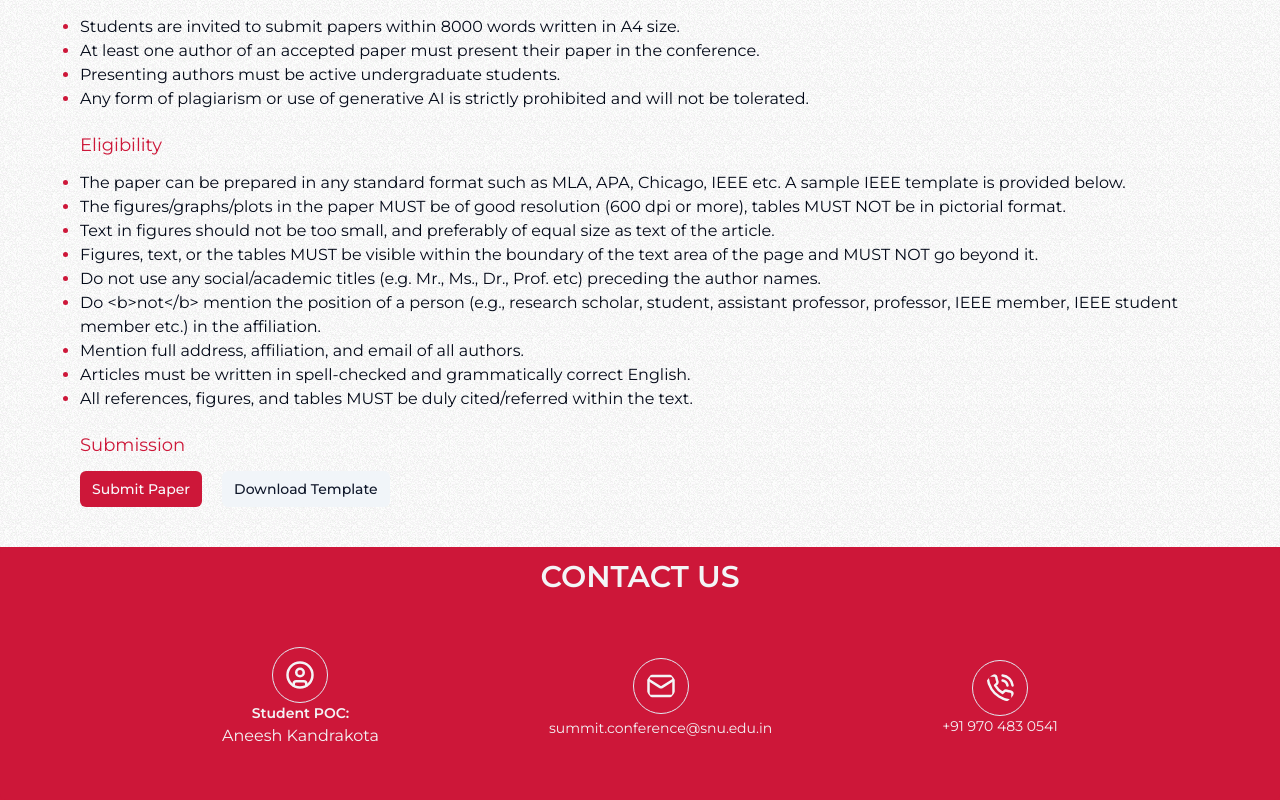
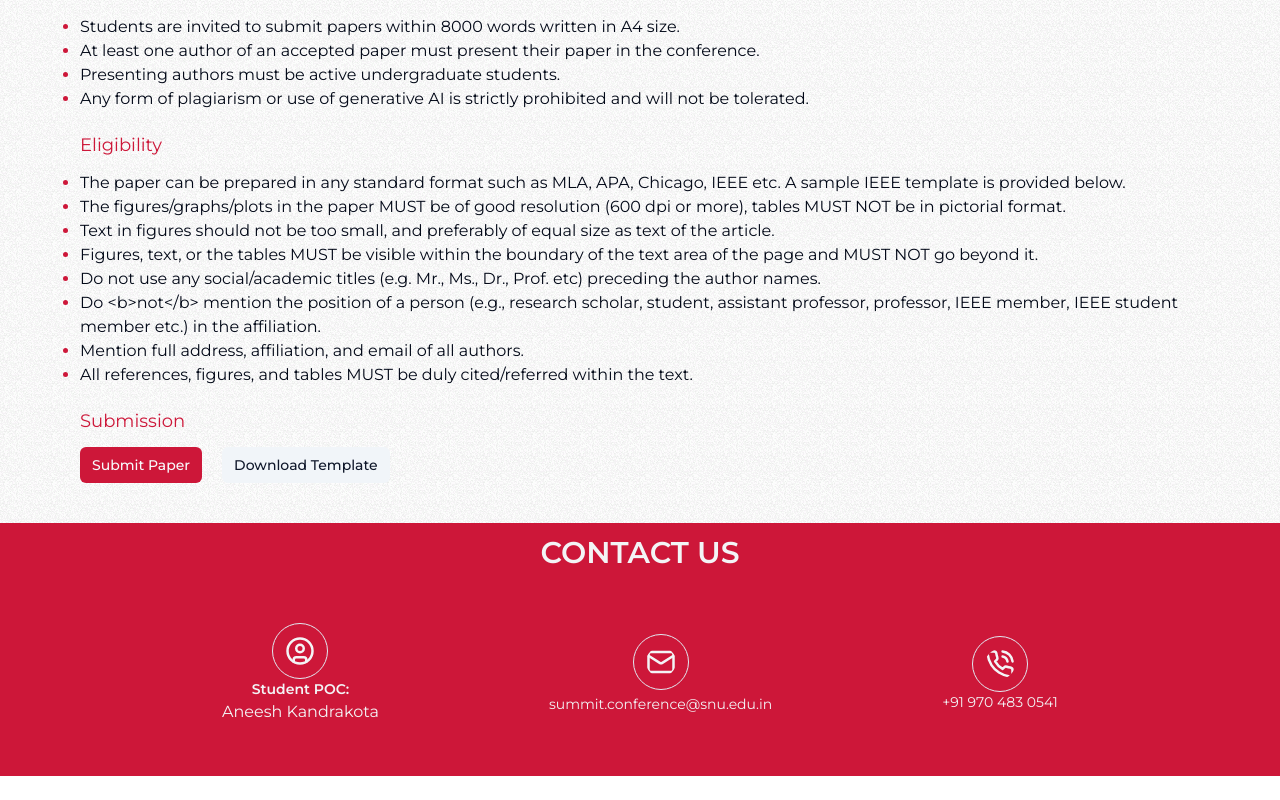
Before and after one commit to Narayana212/event-conf, a Next.js app: page /paper in a window 1280 px wide. Shown: the part 825-1625 px from the top of the page. After the commit the page ends 1601 px from the top, so only its background shows below. Built offline with nearby package versions, Linux system fonts and the light colour scheme.

Commit message:
Update paper.js

```diff
--- a/content/paper.js
+++ b/content/paper.js
@@ -15,8 +15,7 @@ const conferenceGuidelines = [
     { id: 5, point: "Do not use any social/academic titles (e.g. Mr., Ms., Dr., Prof. etc) preceding the author names." },
     { id: 6, point: "Do <b>not</b> mention the position of a person (e.g., research scholar, student, assistant professor, professor, IEEE member, IEEE student member etc.) in the affiliation." },
     { id: 7, point: "Mention full address, affiliation, and email of all authors." },
-    { id: 8, point: "Articles must be written in spell-checked and grammatically correct English." },
-    { id: 9, point: "All references, figures, and tables MUST be duly cited/referred within the text." },
+    { id: 8, point: "All references, figures, and tables MUST be duly cited/referred within the text." },
   ];
 
 
```
